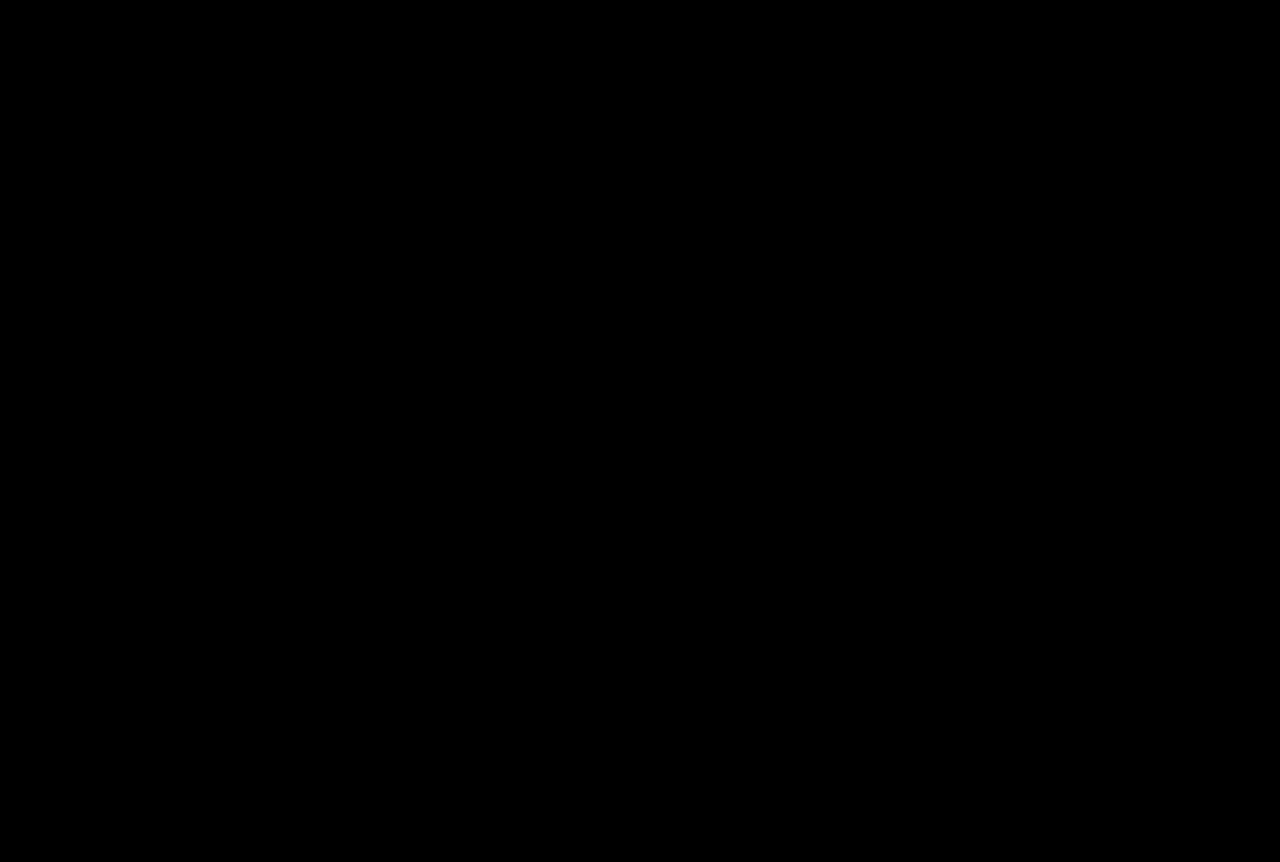
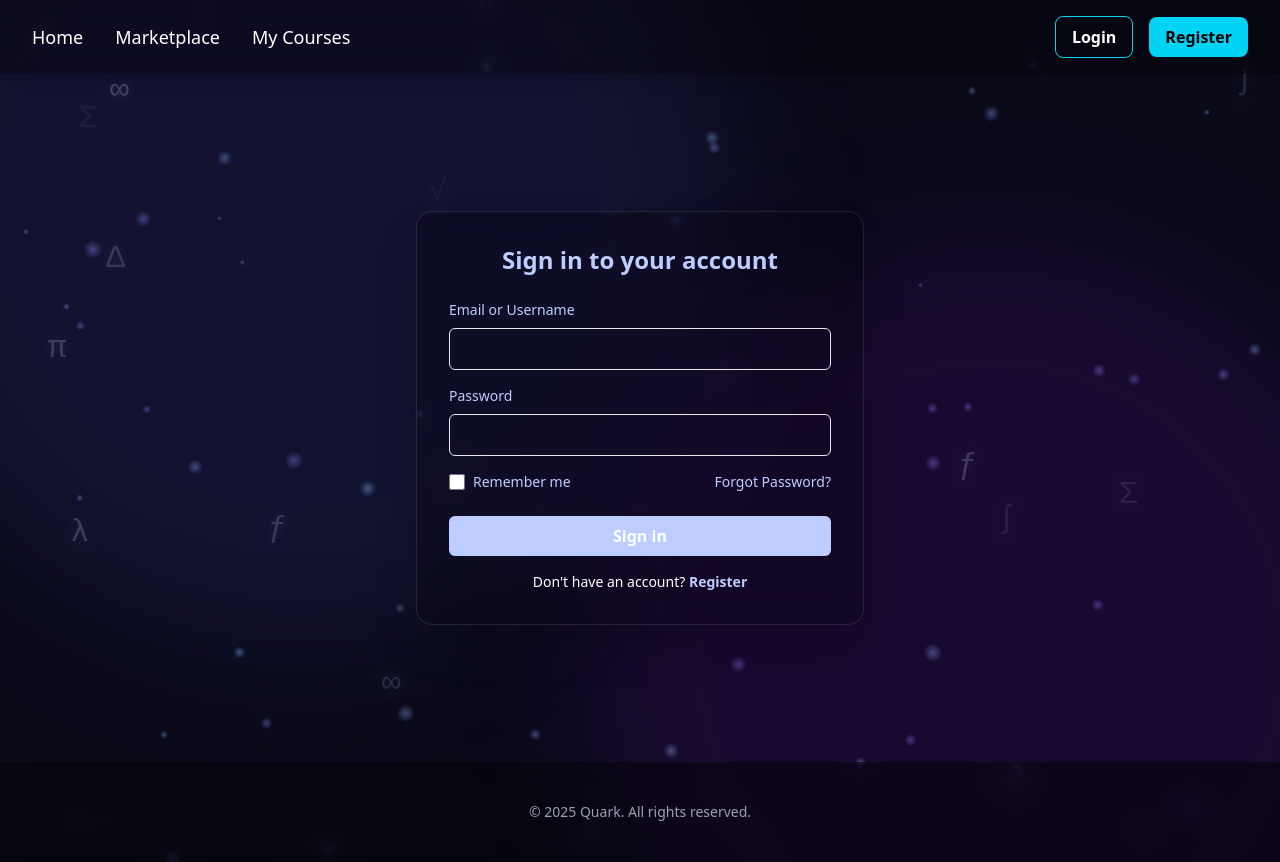
Before and after one commit to tallbreadstick/quark-webclient, a React (Vite) app: page /login in a window 1280 px wide. Before the commit this address had no page. Before the commit the page ends 800 px from the top, so only its background shows below. Built offline with nearby package versions, Linux system fonts and the light colour scheme.

Commit message:
added login page

```diff
--- a/src/App.tsx
+++ b/src/App.tsx
@@ -1,5 +1,6 @@
 import { BrowserRouter, Route, Routes } from "react-router-dom";
 import HomePage from "./pages/HomePage";
+import LoginPage from "./pages/LoginPage";
 
 export default function App() {
 
@@ -8,6 +9,7 @@ export default function App() {
             <BrowserRouter>
                 <Routes>
                     <Route path="/" element={<HomePage />} />
+                    <Route path="/login" element={<LoginPage />} />
                 </Routes>
             </BrowserRouter>
         </div>
--- a/src/index.css
+++ b/src/index.css
@@ -1,15 +1,26 @@
 @import "tailwindcss";
 
+/* Prevent horizontal scrolling and provide a reliable full-height root */
+* {
+    box-sizing: border-box;
+}
+
+html, body, #root {
+    height: 100%;
+}
+
 body {
-    width: 100vw;
-    height: 100vh;
     margin: 0;
     background: black;
+    min-height: 100%;
+    overflow-x: hidden;
+    -webkit-font-smoothing: antialiased;
+    -moz-osx-font-smoothing: grayscale;
 }
 
 #root {
     width: 100%;
-    height: 100%;
+    min-height: 100%;
 }
 
 @keyframes drift1 {
--- a/src/pages/LoginPage.tsx
+++ b/src/pages/LoginPage.tsx
@@ -0,0 +1,51 @@
+import { loadSessionState } from "../types/UserSession";
+import Page from "../components/page/Page";
+
+export default function LoginPage() {
+    const { userSession, setUserSession } = loadSessionState();
+    const isLoggedIn = userSession !== null; // adjust to your session structure
+
+    const handleSubmit = (e: any) => {
+        e.preventDefault();
+        const form = e.target as HTMLFormElement;
+        const formData = new FormData(form);
+        const payload = {
+            identifier: formData.get("identifier"),
+            password: formData.get("password"),
+            remember: formData.get("remember") === "on",
+        };
+        // Replace with real auth call
+        // eslint-disable-next-line no-console
+        console.log("Login submit:", payload);
+    };
+
+
+
+    return (
+        <Page title="Quark | Login" userSession={userSession} setUserSession={setUserSession}>
+            <div className="relative z-10 flex flex-col items-center justify-center min-h-[calc(100vh-7rem)] px-6 py-8 text-gray-200">
+                <form onSubmit={handleSubmit} className="w-full max-w-md bg-black/20 backdrop-blur-lg border border-white/10 shadow-2xl rounded-2xl p-8">
+                    <h1 className="text-2xl font-semibold mb-6 text-center text-[#bdcdff]">Sign in to your account</h1>
+
+                    <label className="block mb-2 text-sm font-medium text-[#bdcdff]">Email or Username</label>
+
+                    <input name="identifier" required className="w-full px-4 py-2 mb-4 border rounded-md focus:outline-none focus:ring-2 focus:ring-[#4d538b]" />
+
+                    <label className="block mb-2 text-sm font-medium text-[#bdcdff]">Password</label>
+                    <input name="password" type="password" required className="w-full px-4 py-2 mb-4 border rounded-md focus:outline-none focus:ring-2 focus:ring-[#4d538b]" />
+
+                    <div className="flex items-center justify-between mb-6">
+                        <label className="flex items-center gap-2 text-sm">
+                            <input type="checkbox" name="remember" className="w-4 h-4" />
+                            <p className="text-[#bdcdff]">Remember me</p>
+                        </label>
+                        <a href="/forgot" className="text-sm text-[#4d538b] hover:underline text-[#bdcdff]">Forgot Password?</a>
+                    </div>
+
+                    <button type="submit" className="w-full px-4 py-2 bg-[#bdcdff] text-white rounded-md font-semibold hover:bg-[#3f3f6b] transition">Sign in</button>
+                    <p className="mt-4 text-center text-sm text-white">Don't have an account? <a href="/register" className="text-[#bccdff] font-semibold">Register</a></p>
+                </form>
+            </div>
+        </Page>
+    );
+}
--- a/src/types/UserSession.ts
+++ b/src/types/UserSession.ts
@@ -17,12 +17,12 @@ export function loadSessionState() {
                 setUserSession(storedSession);
             }
 
-            const fake: UserSession = {
-                userType: 'Learner',
-                username: 'nigga',
-                profilePictureUrl: 'something'
-            };
-            setUserSession(fake);
+            // const fake: UserSession = {
+            //     userType: 'Learner',
+            //     username: 'nigga',
+            //     profilePictureUrl: 'something'
+            // };
+            // setUserSession(fake);
 
         } catch (e) {
             console.error("Failed to load session:", e);
```
